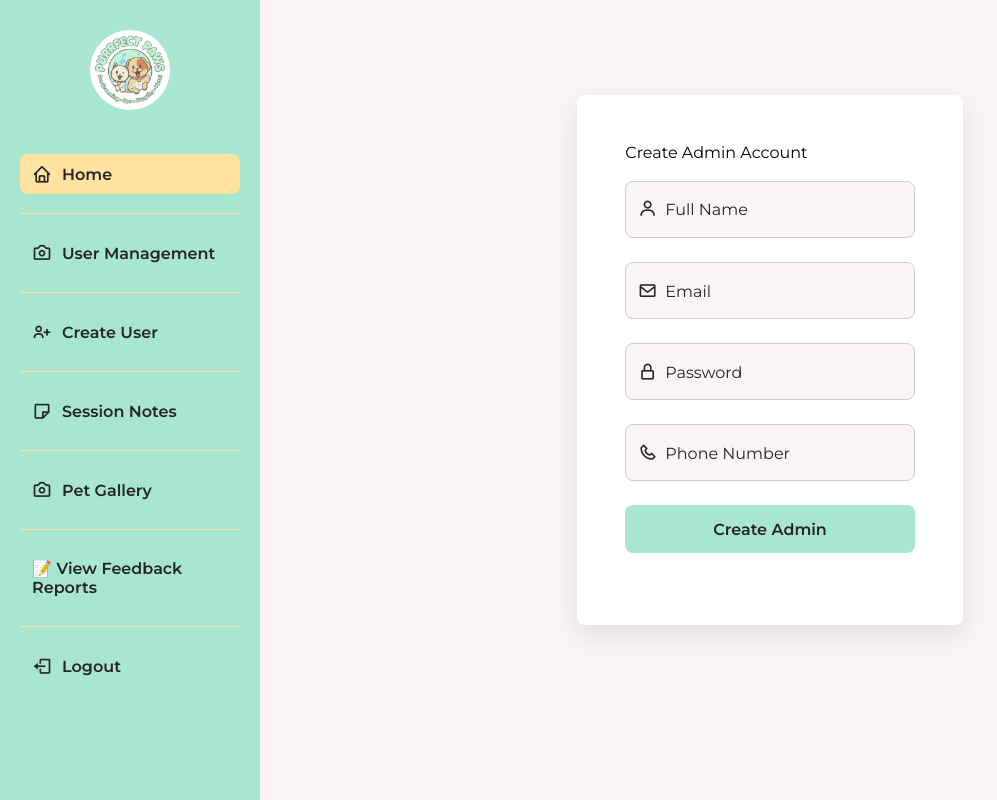
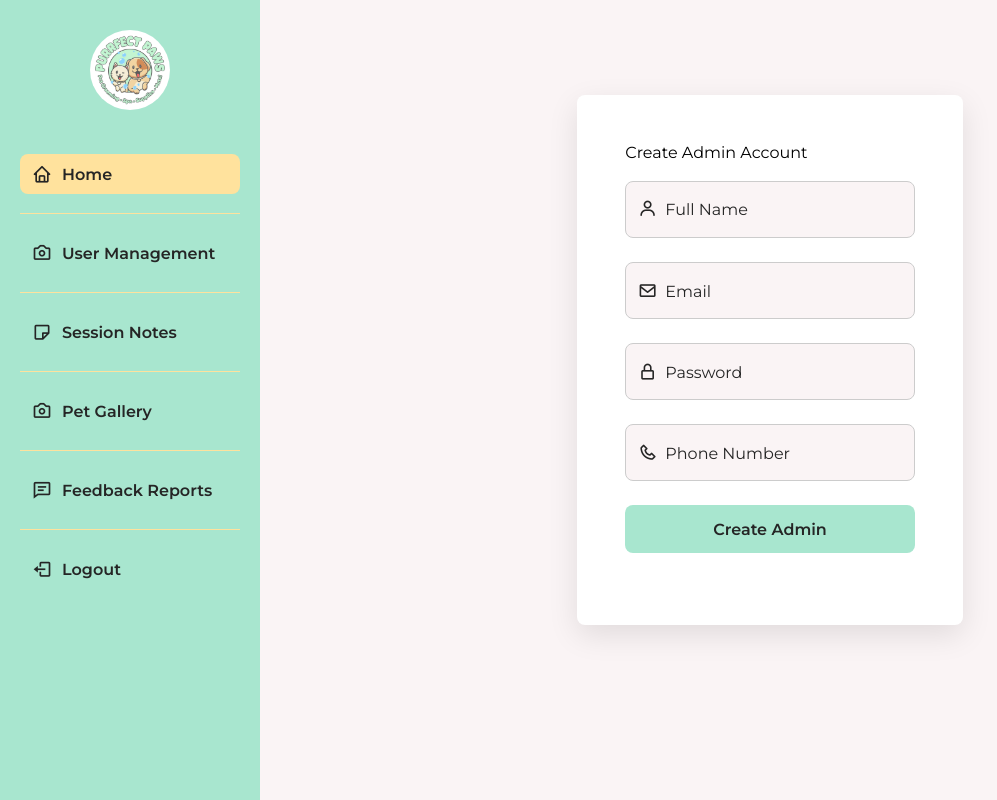
Before and after one commit to N4vv1/pawsigcity, a PHP site: page /purrfect-paws/create-user.php in a window 1280 px wide. Shown: the whole page, without its empty margins (0-997 px from the left). Run offline with PHP 8.4, Linux system fonts and the light colour scheme.

Commit message:
dashboard adjustment

```diff
--- a/appointment/book-appointment.php
+++ b/appointment/book-appointment.php
@@ -950,7 +950,7 @@ $model_stats = $ml_model->getModelStats();
       <div class="peak-hours-container">
         <div class="peak-hours-title">
           <i class="fas fa-brain"></i>
-          AI-Powered Smart Scheduling
+          Purrfect Hours
           <span class="ml-badge">
             <i class="fas fa-robot"></i>
             Machine Learning
@@ -958,7 +958,7 @@ $model_stats = $ml_model->getModelStats();
         </div>
 
         <div class="peak-info">
-          <strong>🤖 Intelligent Predictions:</strong> Our machine learning decision tree analyzes historical appointment data to predict optimal booking slots. Days with 0 appointments are marked as <strong>Low Demand</strong>, 1-4 appointments as <strong>Moderate</strong>, and 5+ appointments as <strong>High Demand</strong>.
+          <strong>🤖 Purrfect Predictions:</strong> Our machine learning decision tree analyzes historical appointment data to predict optimal booking slots. Days with 0 appointments are marked as <strong>Low Demand</strong>, 1-4 appointments as <strong>Moderate</strong>, and 5+ appointments as <strong>High Demand</strong>.
           <br><br>
           <strong>🕘 Business Hours:</strong> Appointments available from 9:00 AM to 6:00 PM daily.
 
--- a/dashboard/create_user/create-user.php
+++ b/dashboard/create_user/create-user.php
@@ -344,7 +344,7 @@ if ($_SERVER['REQUEST_METHOD'] == 'POST') {
 <body>
 
   <!-- Sidebar -->
-    <aside class="sidebar">
+   <aside class="sidebar">
   <div class="logo">
     <img src="../../homepage/images/Logo.jpg" alt="Logo" />
   </div>
@@ -353,13 +353,11 @@ if ($_SERVER['REQUEST_METHOD'] == 'POST') {
     <hr>
     <a href="../manage_accounts/accounts.php"><i class='bx bx-camera'></i>User Management</a>
     <hr>
-    <a href="../create_user/create-user.php"><i class='bx bx-user-plus'></i>Create User</a>
-    <hr>
     <a href="../session_notes.php/notes.php"><i class='bx bx-note'></i>Session Notes</a>
     <hr>
     <a href="../gallery_dashboard/gallery.php"><i class='bx bx-camera'></i>Pet Gallery</a>
     <hr>
-    <a href="../feedback_reports/feedback-reports.php" class="button">📝 View Feedback Reports</a>
+    <a href="../feedback_reports/feedback-reports.php"><i class='bx bx-comment-detail'></i>Feedback Reports</a>
     <hr>
     <a href="#"><i class='bx bx-log-out'></i>Logout</a>
   </nav>
--- a/dashboard/feedback_reports/feedback-reports.php
+++ b/dashboard/feedback_reports/feedback-reports.php
@@ -177,13 +177,13 @@ if (!$results) {
   <nav class="menu">
     <a href="../home_dashboard/home.php"><i class='bx bx-home'></i>Home</a>
     <hr>
-    <a href="../manage_accounts/accounts.php"><i class='bx bx-user'></i>User Management</a>
+    <a href="../manage_accounts/accounts.php"><i class='bx bx-camera'></i>User Management</a>
     <hr>
     <a href="../session_notes.php/notes.php"><i class='bx bx-note'></i>Session Notes</a>
     <hr>
     <a href="../gallery_dashboard/gallery.php"><i class='bx bx-camera'></i>Pet Gallery</a>
     <hr>
-    <a href="feedback-reports.php" class="active"><i class='bx bx-message-square-dots'></i>Feedback Reports</a>
+    <a href="../feedback_reports/feedback-reports.php" class="active"><i class='bx bx-comment-detail'></i>Feedback Reports</a>
     <hr>
     <a href="#"><i class='bx bx-log-out'></i>Logout</a>
   </nav>
--- a/dashboard/gallery_dashboard/gallery.php
+++ b/dashboard/gallery_dashboard/gallery.php
@@ -254,7 +254,7 @@ $result = $conn->query("SELECT * FROM gallery ORDER BY id ASC");
 </head>
 <body>
 
-<aside class="sidebar">
+  <aside class="sidebar">
   <div class="logo">
     <img src="../../homepage/images/Logo.jpg" alt="Logo" />
   </div>
@@ -267,7 +267,7 @@ $result = $conn->query("SELECT * FROM gallery ORDER BY id ASC");
     <hr>
     <a href="../gallery_dashboard/gallery.php" class="active"><i class='bx bx-camera'></i>Pet Gallery</a>
     <hr>
-    <a href="../feedback_reports/feedback-reports.php" class="button">📝 View Feedback Reports</a>
+    <a href="../feedback_reports/feedback-reports.php"><i class='bx bx-comment-detail'></i>Feedback Reports</a>
     <hr>
     <a href="#"><i class='bx bx-log-out'></i>Logout</a>
   </nav>
--- a/dashboard/manage_accounts/accounts.php
+++ b/dashboard/manage_accounts/accounts.php
@@ -393,7 +393,7 @@ if (isset($_GET['id'])) {
 <body>
 
   <!-- Sidebar -->
-  <aside class="sidebar">
+ <aside class="sidebar">
   <div class="logo">
     <img src="../../homepage/images/Logo.jpg" alt="Logo" />
   </div>
@@ -406,7 +406,7 @@ if (isset($_GET['id'])) {
     <hr>
     <a href="../gallery_dashboard/gallery.php"><i class='bx bx-camera'></i>Pet Gallery</a>
     <hr>
-    <a href="../feedback_reports/feedback-reports.php" class="button">📝 View Feedback Reports</a>
+    <a href="../feedback_reports/feedback-reports.php"><i class='bx bx-comment-detail'></i>Feedback Reports</a>
     <hr>
     <a href="#"><i class='bx bx-log-out'></i>Logout</a>
   </nav>
--- a/dashboard/session_notes.php/notes.php
+++ b/dashboard/session_notes.php/notes.php
@@ -199,7 +199,7 @@ $appointments = $mysqli->query("
     <hr>
     <a href="../gallery_dashboard/gallery.php"><i class='bx bx-camera'></i>Pet Gallery</a>
     <hr>
-    <a href="../feedback_reports/feedback-reports.php" class="button">📝 View Feedback Reports</a>
+    <a href="../feedback_reports/feedback-reports.php"><i class='bx bx-comment-detail'></i>Feedback Reports</a>
     <hr>
     <a href="#"><i class='bx bx-log-out'></i>Logout</a>
   </nav>
```
Also changed, not shown: dashboard/home_dashboard/home.php (+3 -5 lines).
